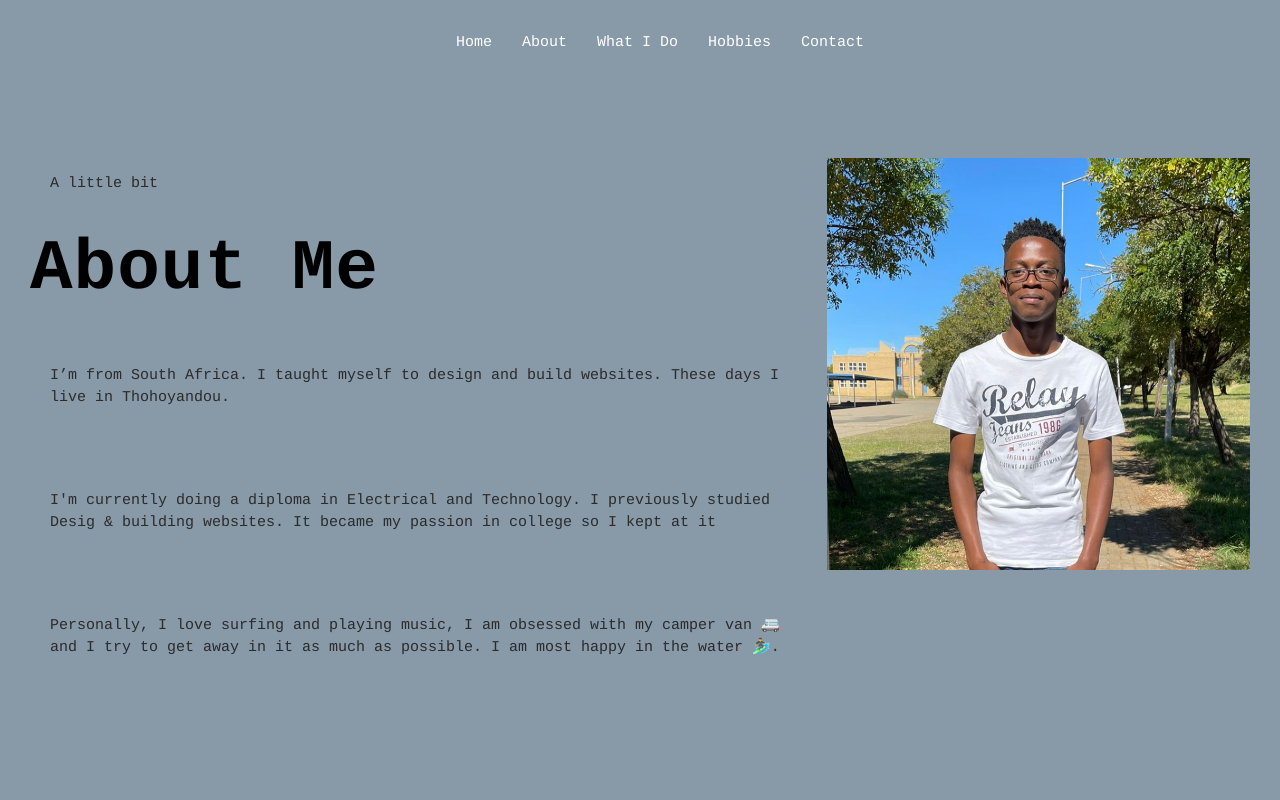
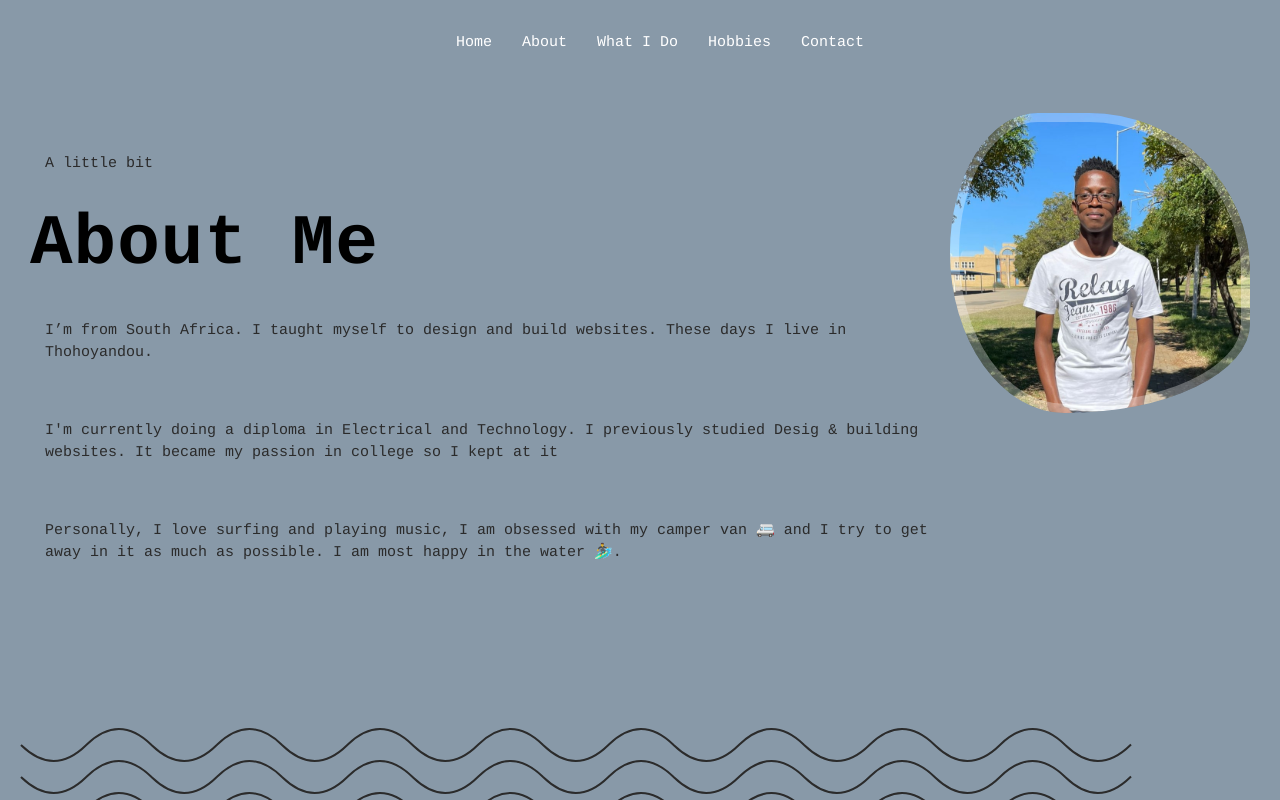
Before and after one commit to Mulelur/rotondwa, a React (Create React App) app: page /about in a window 1280 px wide. Shown: the top 800 px of the page. Built offline with nearby package versions, Linux system fonts and the light colour scheme.

Commit message:
about res

```diff
--- a/package.json
+++ b/package.json
@@ -11,6 +11,7 @@
     "react-router-dom": "^5.2.0",
     "react-scripts": "4.0.3",
     "styled-components": "^5.3.0",
+    "typewriter-effect": "^2.17.0",
     "web-vitals": "^1.0.1"
   },
   "scripts": {
--- a/src/components/about/index.js
+++ b/src/components/about/index.js
@@ -6,8 +6,9 @@ import {
   Link,
   BottomCol,
   Title,
-  Image,
+  Avatar,
   Row,
+  Img,
 } from "./styles/about";
 
 export default function About({ children, ...restProps }) {
@@ -34,10 +35,14 @@ About.Title = function AboutTitle({ children, ...restProps }) {
   return <Title {...restProps}>{children}</Title>;
 };
 
-About.Image = function AboutImage({ ...restProps }) {
-  return <Image {...restProps} />;
+About.Avatar = function AboutImage({ children, ...restProps }) {
+  return <Avatar {...restProps}>{children}</Avatar>;
 };
 
 About.Row = function AboutRow({ children, ...restProps }) {
   return <Row {...restProps}>{children}</Row>;
 };
+
+About.Img = function AboutImage({ children, ...restProps }) {
+  return <Img {...restProps}>{children}</Img>;
+};
--- a/src/components/about/styles/about.js
+++ b/src/components/about/styles/about.js
@@ -1,13 +1,17 @@
 import styled from "styled-components/macro";
+import img from "../../../assets/tondi_1.jpeg";
 
 export const Container = styled.div`
   display: flex;
   padding: 3rem;
+  @media (max-width: 656px) {
+    padding: 2.1rem;
+  }
 `;
 
 export const Row = styled.div`
   display: flex;
-  @media (max-width: 456px) {
+  @media (max-width: 479px) {
     flex-direction: column;
     align-items: center;
   }
@@ -20,9 +24,13 @@ export const Text = styled.p`
   font-size: 1.5rem;
   font-weight: 400;
   line-height: 1.5;
-  padding: 2rem;
+  padding: 1.5rem;
   margin-bottom: 1.8rem;
-  margin-top: 4rem;
+  margin-top: 2.5rem;
+  @media (max-width: 650px) {
+    margin-top: 1.3rem;
+    padding: 0.3rem;
+  }
 `;
 
 export const Link = styled.a`
@@ -41,11 +49,51 @@ export const Title = styled.h1`
   margin-top: 1.5rem;
   margin-bottom: 1.5rem;
   letter-spacing: 1px;
+  @media (max-width: 650px) {
+    font-size: 5.2rem;
+  }
 `;
 
-export const Image = styled.img`
-  margin-top: 4.5rem;
-  overflow: hidden;
-  max-width: 100%;
-  height: auto;
+export const Avatar = styled.div`
+  @media (max-width: 768px) {
+    min-width: 200px;
+    min-height: 200px;
+  }
+  @media (max-width: 1040px) {
+    margin-bottom: 30px;
+  }
+
+  min-width: 300px;
+  min-height: 300px;
+  position: relative;
+  border-radius: 100%;
 `;
+
+export const Img = styled.div`
+  background-image: url(${img});
+  position: absolute;
+  top: 0;
+  bottom: 0;
+  left: 0;
+  right: 0;
+  background-repeat: no-repeat;
+  background-position: center;
+  background-size: cover;
+  animation: morph 8s ease-in-out infinite 1s;
+  background-blend-mode: multiply;
+  -webkit-box-shadow: inset 0 0 0 9px rgb(255 255 255 / 30%);
+  -moz-box-shadow: inset 0 0 0 9px rgba(255, 255, 255, 0.3);
+  box-shadow: inset 0 0 0 9px rgb(255 255 255 / 30%);
+
+  @keyframes morph {
+    0% {
+      border-radius: 60% 40% 30% 70%/60% 30% 70% 40%;
+    }
+    50% {
+      border-radius: 30% 60% 70% 40%/50% 60% 30% 60%;
+    }
+    100% {
+      border-radius: 60% 40% 30% 70%/60% 30% 70% 40%;
+    }
+  }
+`;
--- a/src/container/about.js
+++ b/src/container/about.js
@@ -25,7 +25,9 @@ export default function AboutContainer() {
           </About.Text>
         </About.Column>
         <About.Column>
-          <About.Image src={aboutImg} />
+          <About.Avatar>
+            <About.Img></About.Img>
+          </About.Avatar>
         </About.Column>
       </About.Row>
       <About.BottomCol></About.BottomCol>
--- a/src/container/home.js
+++ b/src/container/home.js
@@ -3,6 +3,7 @@ import { Home } from "../components";
 import HomeIcon from "../icons";
 import img from "../assets/homeIcon.svg";
 import cv from "../assets/cv/Rotonda-Mulelu.pdf";
+import Typewiter from "typewriter-effect";
 
 export default function HomeContainer() {
   return (
@@ -10,7 +11,20 @@ export default function HomeContainer() {
       <Home.Column>
         <Home.Text>Hi, I'm Rotonda Mulelu</Home.Text>
         <Home.Title>
-          A Digital Designer and Softwer Developer from the South.
+          <Typewiter
+            options={{
+              autoStart: true,
+              loop: true,
+            }}
+            onInit={(typewiter) => {
+              typewiter
+                .typeString("I Am A Digital Designer.")
+                .pauseFor(2500)
+                .deleteAll()
+                .typeString("I Am A Softwer Developer from the South.")
+                .start();
+            }}
+          />
         </Home.Title>
         <Home.Text>
           I work as a product designer for WebLinnk, I build conference software
```
Also changed, not shown: 1 other file (tests, documents, lock files or other folders).
